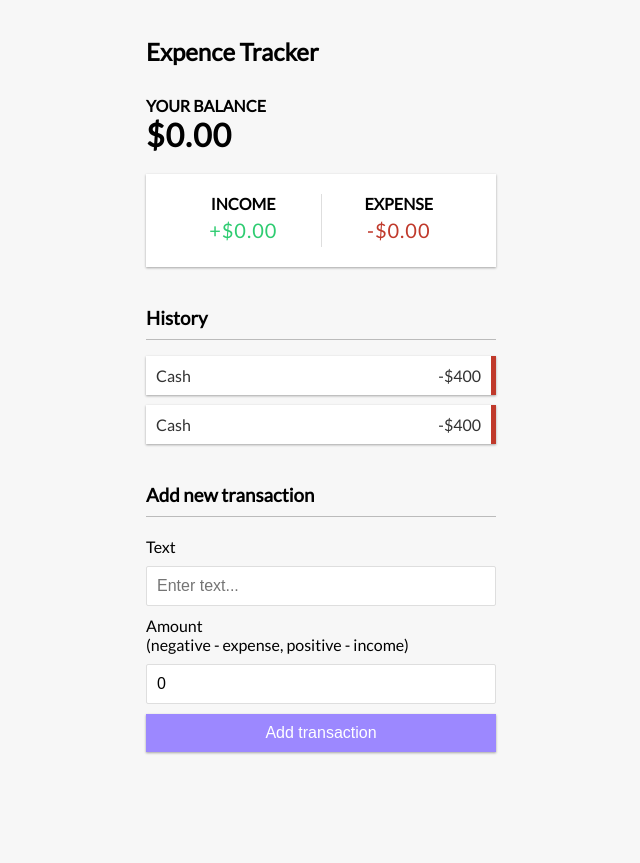
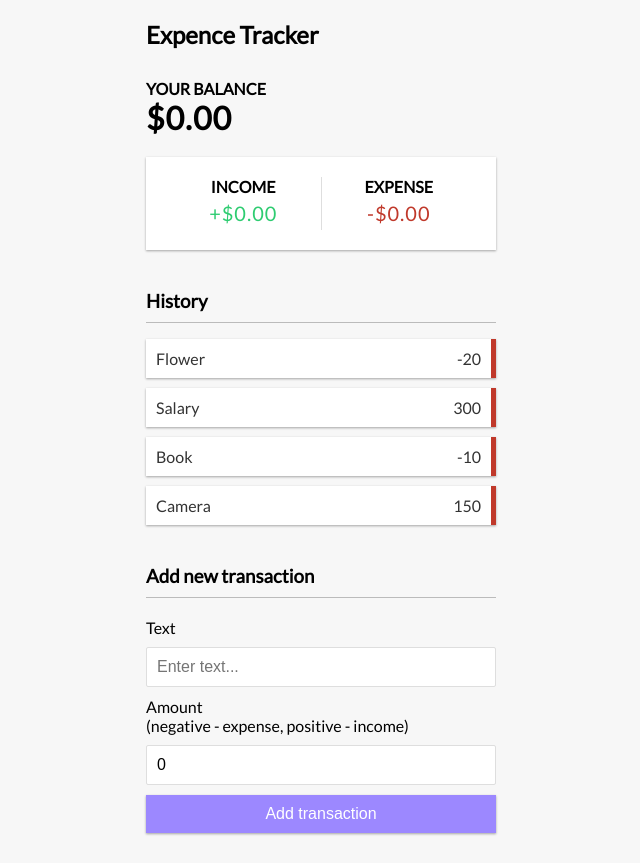
Before and after one commit to NjukiG/my-expence-tracker, a React (Create React App) app: page / in a window 1280 px wide. Shown: the whole page, without its empty margins (319-959 px from the left). Before the commit the page ends 800 px from the top, so only its background shows below. Built offline with nearby package versions, Linux system fonts and the light colour scheme.

Commit message:
Added a new transaction component which will map the transactions in a list, then prop drilled it to another component

```diff
--- a/src/App.js
+++ b/src/App.js
@@ -4,12 +4,13 @@ import Balance from "./components/Balance";
 import IncomeExpence from "./components/IncomeExpence";
 import TranscationList from "./components/TranscationList";
 import AddTransaction from "./components/AddTransaction";
+import { GlobalProvider } from "./context/GlobalState";
 import "./App.css"
 
 
 function App() {
   return (
-    <div>
+    <GlobalProvider>
       <Header />
       <div className="container">
         <Balance />
@@ -17,7 +18,7 @@ function App() {
         <TranscationList />
         <AddTransaction />
       </div>
-    </div>
+    </GlobalProvider>
   );
 }
 
--- /dev/null
+++ b/src/components/Transaction.js
@@ -0,0 +1,15 @@
+import React from "react";
+
+function Transaction({transaction}) {
+    const {text, amount} = transaction
+  return (
+    <div>
+      <li className="minus">
+        {text} <span>{amount}</span>
+        <button className="delete-btn">x</button>
+      </li>
+    </div>
+  );
+}
+
+export default Transaction;
--- a/src/components/TranscationList.js
+++ b/src/components/TranscationList.js
@@ -1,18 +1,20 @@
-import React from "react";
+import React, { useContext } from "react";
+import { GlobalContext } from "../context/GlobalState";
+import Transaction from "./Transaction";
 
 function TranscationList() {
+
+  const {transactions} = useContext(GlobalContext)
+  // console.log(context)
   return (
     <div>
       <h3>History</h3>
       <ul id="list" className="list">
-        <li className="minus">
-          Cash <span>-$400</span>
-          <button className="delete-btn">x</button>
-        </li>{" "}
-        <li className="minus">
-          Cash <span>-$400</span>
-          <button className="delete-btn">x</button>
-        </li>{" "}
+        {transactions.map((transaction) => {
+          return (
+            <Transaction transaction={transaction}/>
+          )
+        })}
       </ul>
     </div>
   );
--- a/src/context/GlobalState.js
+++ b/src/context/GlobalState.js
@@ -1,4 +1,5 @@
 import React, { createContext, useReducer } from "react";
+import AppReducer from "./AppReducer";
 
 const initialState = {
   transactions: [
```
